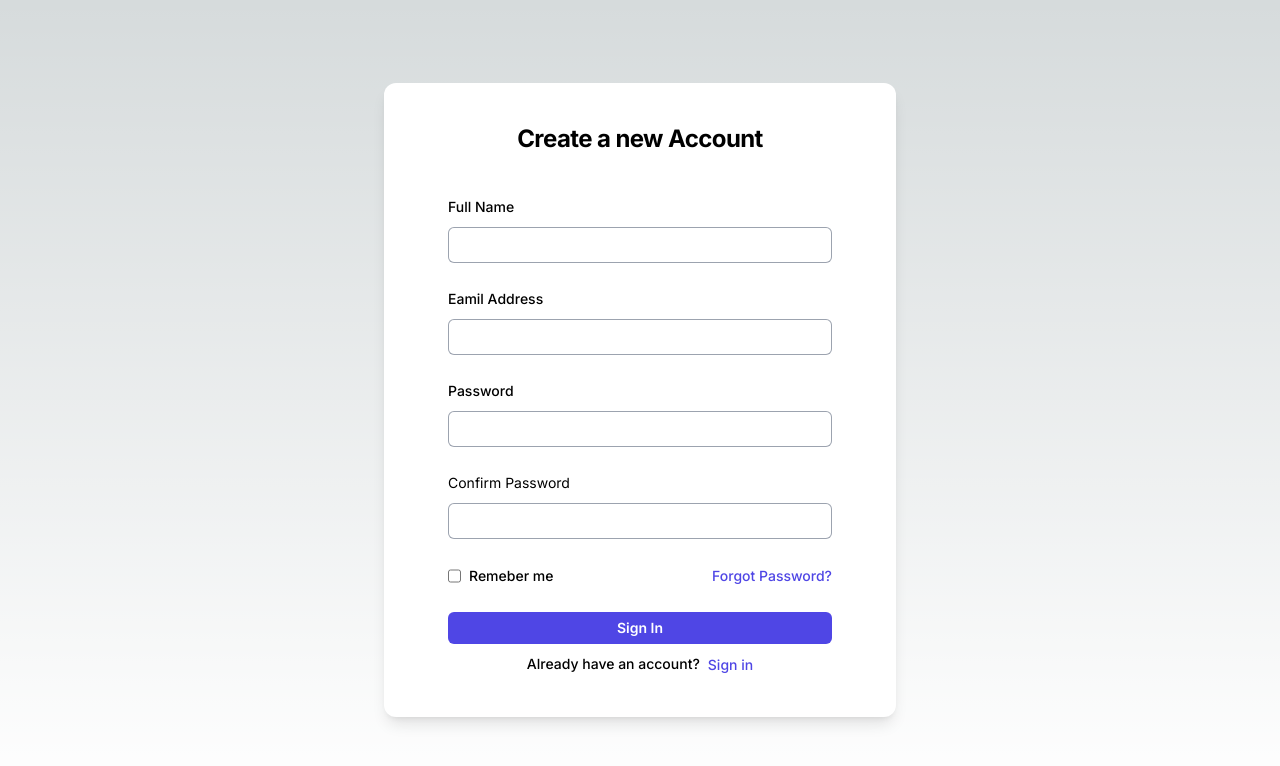
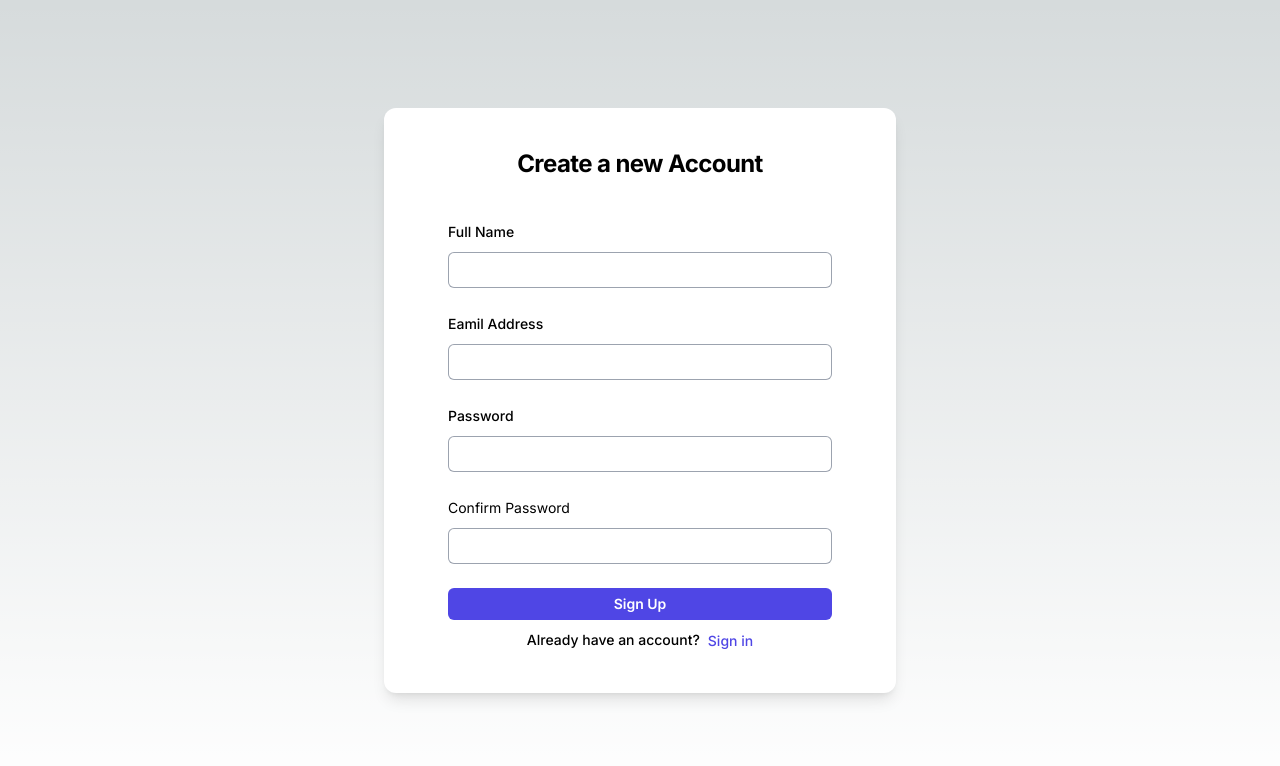
Before and after one commit to ultrocharge/DNA-Blueprint-Analyzer, a Next.js app: page /register in a window 1280 px wide. Shown: the top 766 px of the page. Built offline with nearby package versions, Linux system fonts and the light colour scheme.

Commit message:
refactor: validate regsiterForm

```diff
--- a/src/app/(auth)/register/_component/RegisterForm.tsx
+++ b/src/app/(auth)/register/_component/RegisterForm.tsx
@@ -1,23 +1,38 @@
 "use client"
 
 import React, { useState } from 'react'
-
+import { useRouter } from 'next/navigation';
+import registerUser from '@/app/api/auth/registerUser';
+import { useForm } from 'react-hook-form';
+import * as Yup from 'yup';
+import { yupResolver } from '@hookform/resolvers/yup';
 export default function RegisterForm() {
-
     const [formData, setFormData] = useState({
         name:"",
         email:"",
         password:"",
-        password2:"",
-    })
+        confirmPassword:"",
+    });
+
+    // validate register user
+
+    const validationSchema = Yup.object().shape({
+        name: Yup.string().required("Full Name is required"),
+        email: Yup.string().required("Email is required").email("Email is invalid"),
+        password: Yup.string().required("Password is required").length(6, "Passoword must be 6 characters at least"),
+        confirmPassword: Yup.string().required("Confirm Password is required").oneOf([Yup.ref("password"), ''], "Password must be matched"),
+      });
+
+    const formOptions = { resolver: yupResolver(validationSchema) };
+    // get functions to build form with useForm() hook
+    const { register, handleSubmit, formState } = useForm(formOptions);
+
+    const { errors } = formState;
 
     const handleInput = (e:any) => {
-        const name = e.target.name;
-        const value = e.target.value;
-
         setFormData((prevState) => ({
             ...prevState,
-            [name]: value,
+            [e.target.name]: e.target.value,
         }));
     }
 
@@ -26,51 +41,51 @@ export default function RegisterForm() {
             name:"",
             email:"",
             password:"",
-            password2:"",
+            confirmPassword:"",
         })
-    }
-    const handleSubmit = (e:any) => {
-        e.preventDefault()
+    };
 
+    const onSubmit = () => {
         const newUser = {
             name:formData.name,
             email:formData.email,
             password:formData.password,
-            password2:formData.password2,
-        }
+            confirmPassword:formData.confirmPassword,
+        };
 
-        console.log(newUser);
-
+        registerUser(newUser);
 
         removeState();
-    }
+    };
 
     return (
-        <form className="space-y-6" onSubmit={handleSubmit}>
+        <form className="space-y-6" onSubmit={handleSubmit(onSubmit)}>
             <div>
                 <p className="text-sm font-medium leading-6">Full Name</p>
                 <div className="mt-2">
                     <input
                         type="text"
+                        {...register("name")}
                         name="name"
                         value={formData.name}
                         className="w-full rounded-md border-0 p-2 text-sm outline-none ring-1 ring-inset ring-gray-400 focus:ring-2 focus:ring-inset focus:ring-indigo-600"
-                    required
                         onChange={handleInput}
                     />
+                    <div className="text-red-500 mt-1 text-xs">{errors.name?.message}</div>
                 </div>
             </div>
             <div>
                 <p className="text-sm font-medium leading-6">Eamil Address</p>
                 <div className="mt-2">
                     <input
-                    type="email"
+                        type="text"
+                        {...register("email")}
                         name="email"
                         value={formData.email}
                         className="w-full rounded-md border-0 p-2 text-sm outline-none ring-1 ring-inset ring-gray-400 focus:ring-2 focus:ring-inset focus:ring-indigo-600"
-                    required
                         onChange={handleInput}
                     />
+                    <div className="text-red-500 mt-1 text-xs">{errors.email?.message}</div>
                 </div>
             </div>
             <div>
@@ -78,12 +93,13 @@ export default function RegisterForm() {
                 <div className="mt-2">
                     <input
                         type="password"
+                        {...register("password")}
                         name="password"
                         value={formData.password}
                         className="w-full rounded-md border-0 p-2 text-sm outline-none ring-1 ring-inset ring-gray-400 focus:ring-2 focus:ring-inset focus:ring-indigo-600"
-                    required
                         onChange={handleInput}
                     />
+                    <div className="text-red-500 mt-1 text-xs">{errors.password?.message}</div>
                 </div>
             </div>
             <div>
@@ -91,26 +107,13 @@ export default function RegisterForm() {
                 <div className="mt-2">
                     <input
                         type="password"
-                    name="password2"
-                    value={formData.password2}
+                        {...register("confirmPassword")}
+                        name="confirmPassword"
+                        value={formData.confirmPassword}
                         className="w-full rounded-md border-0 p-2 text-sm outline-none ring-1 ring-inset ring-gray-400 focus:ring-2 focus:ring-inset focus:ring-indigo-600"
-                    required
                         onChange={handleInput}
                     />
-                </div>
-            </div>
-            <div className="flex items-center justify-between">
-                <div className="flex gap-2">
-                <input type="checkbox" />
-                <p className="text-sm font-medium leading-6">Remeber me</p>
-                </div>
-                <div>
-                <a
-                    href="/"
-                    className="text-sm font-medium leading-6 text-indigo-600 hover:text-indigo-500"
-                >
-                    Forgot Password?
-                </a>
+                    <div className="text-red-500 mt-1 text-xs">{errors.confirmPassword?.message}</div>
                 </div>
             </div>
             <div>
@@ -118,7 +121,7 @@ export default function RegisterForm() {
                     type="submit"
                     className="w-full rounded-md bg-indigo-600 py-2 text-sm font-semibold leading-4 text-white outline-none hover:bg-indigo-500"
                 >
-                Sign In
+                    Sign Up
                 </button>
             </div>
         </form>
```
Lines whose indentation alone changed are shown as unchanged.
